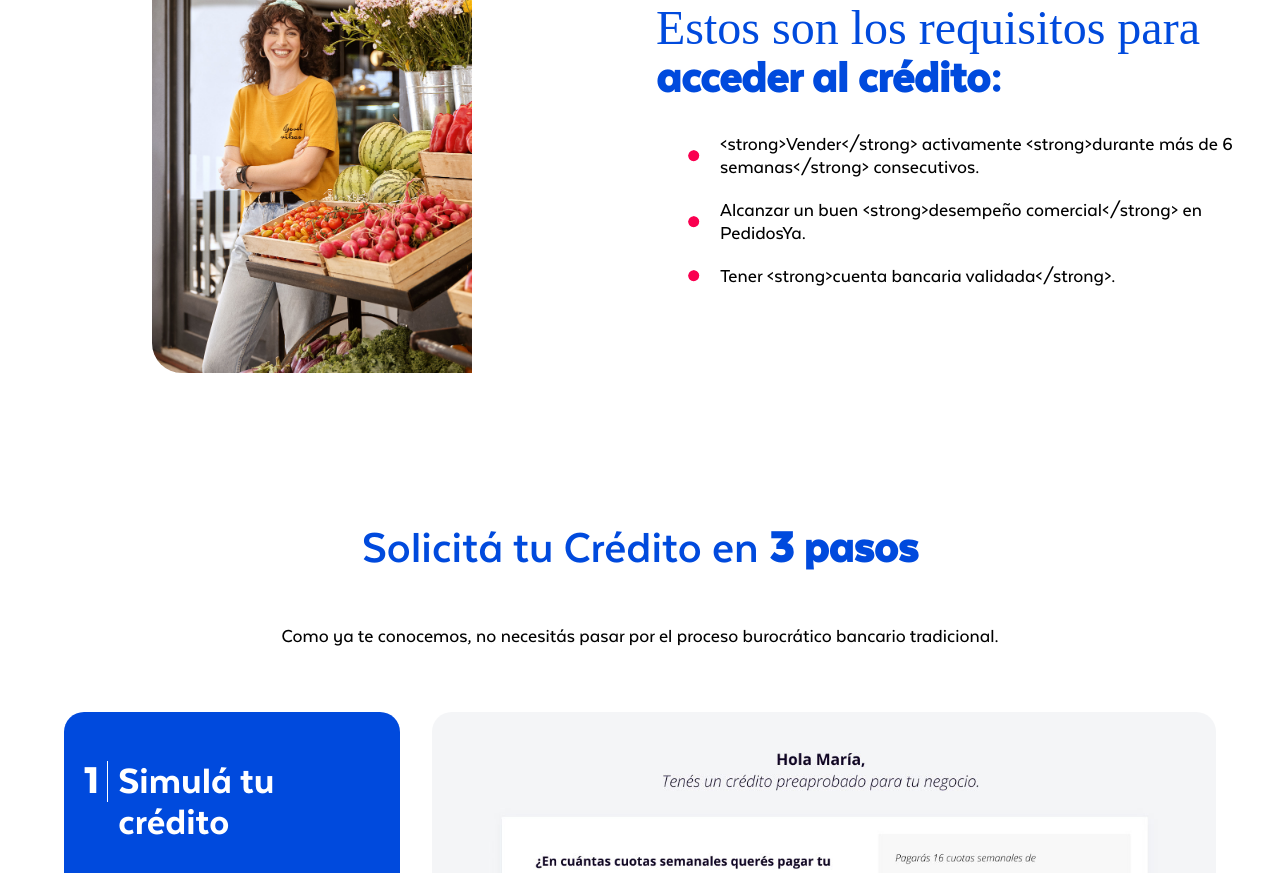
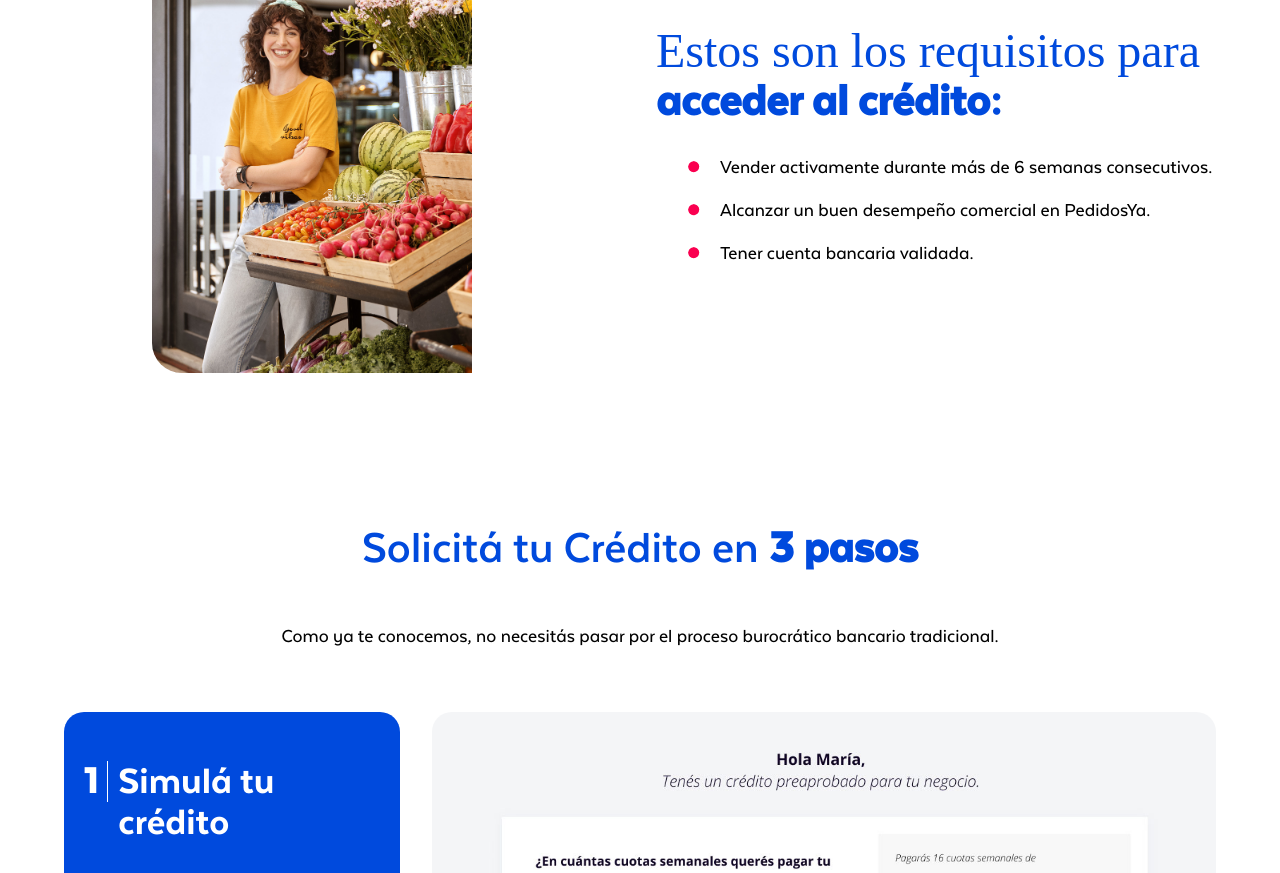
Before and after one commit to LanzallamasX/peya-creditos, a Next.js app: page / in a window 1280 px wide. Shown: the part 2580-3453 px from the top of the page. Built offline with nearby package versions, Linux system fonts and the light colour scheme; no server answers; the database is empty; a web font is replaced by a local one.

Commit message:
removed strong from inline style

```diff
--- a/components/Requirements/Requirements.jsx
+++ b/components/Requirements/Requirements.jsx
@@ -21,17 +21,17 @@ const Requirements = ({fn}) => {
               <h2 className={styles.titleDesk}>Estos son los requisitos para <b>acceder al crédito:</b></h2>
               <div className={styles.RequirementsList}>
                 <ItemBenefit
-                  text={"<strong>Vender</strong> activamente <strong>durante más de 6 semanas</strong> consecutivos."}
+                  text={"Vender activamente durante más de 6 semanas consecutivos."}
                   img={"/icons/benefits/bullet.svg"}
                   imgAlt={"Icono sin burocracia"}
                 />
                 <ItemBenefit
-                  text={"Alcanzar un buen <strong>desempeño comercial</strong> en PedidosYa."}
+                  text={"Alcanzar un buen desempeño comercial en PedidosYa."}
                   img={"/icons/benefits/bullet.svg"}
                   imgAlt={"Icono internacional"}
                 />
                 <ItemBenefit
-                  text={"Tener <strong>cuenta bancaria validada</strong>."}
+                  text={"Tener cuenta bancaria validada."}
                   img={"/icons/benefits/bullet.svg"}
                   imgAlt={"Icono descuentos"}
                 />
```
